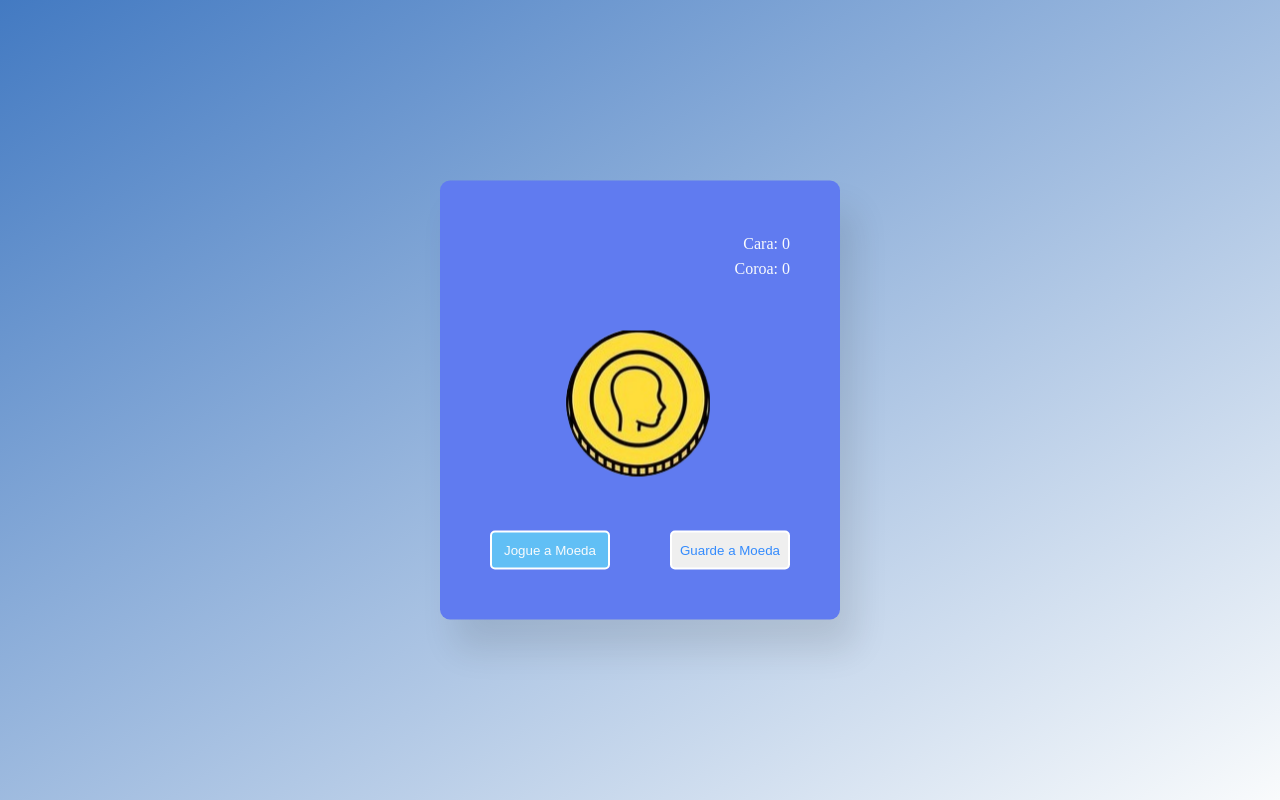
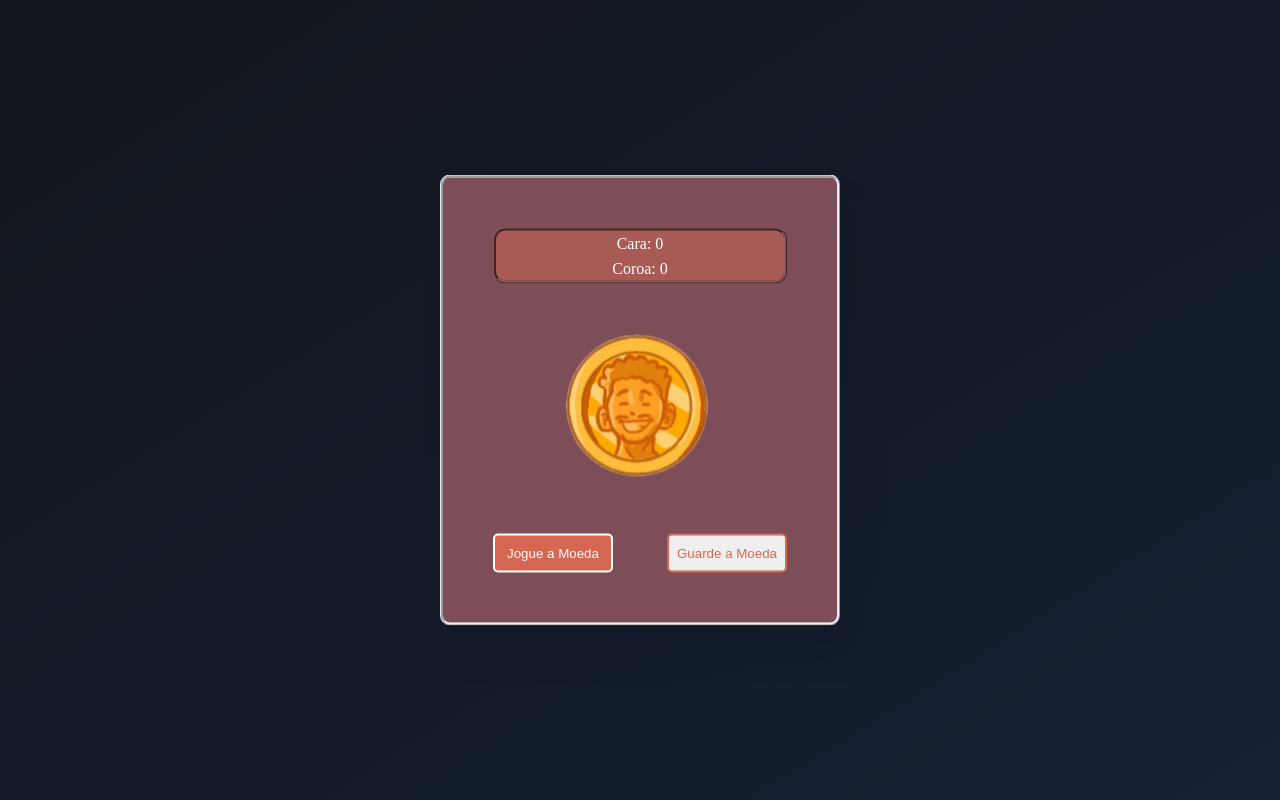
Before and after one commit to JairoLima06/CARA-ou-COROA, a plain HTML site: page index.html in a window 1280 px wide. Drawn offline with Linux system fonts and the light colour scheme.

Commit message:
novas cores

```diff
--- a/index.html
+++ b/index.html
@@ -15,10 +15,10 @@
         </div>
         <div class="coin" id="coin">
             <div class="heads">
-                <img src="./img/cara.png" alt="">
+                <img src="./img/coroa 2.png" alt="">
             </div>
             <div class="tails">
-                <img src="./img/coroa.png" alt="">
+                <img src="./img/cara 1.png" alt="">
             </div>
         </div>
         <div class="buttons">
--- a/style.css
+++ b/style.css
@@ -5,10 +5,11 @@
 }
 body {
     height: 100%;
-    background: linear-gradient(to right bottom, #437ac2, #f9fbfc) fixed;
+    background: linear-gradient(to right bottom, #11151C, #162135) fixed;
 }
  .container {
-    background: #607bf0;
+    border-style: ridge;
+    background: #7D4E57;
     width: 400px;
     padding: 50px;
     position: absolute;
@@ -21,8 +22,12 @@ body {
     perspective: 300px;
  }
 .stats {
-    text-align: right;
-    color: #f9fbfc;
+    border-style:ridge;
+    border-radius: 12px;
+    border-color: #945556;
+    background-color: #d669537c;
+    text-align: center;
+    color: #ffffff;
     font-weight: 500;
     line-height: 25px;
 }
@@ -62,17 +67,18 @@ button {
     cursor: pointer;
 }
 #flip-button {
-    background: #61bff5;
+    background: #D66853;
     color: #f9fbfc;
 
 }
 #flip-button:disabled {
-    background: #526de6;
-    color: #0787ff;
+    background: #D66853;
+    color: #e7edf3;
     border-color: #f9fbfc;
 }
 #reset-button {
-    color: #348bfd;
+    border-color: #D66853;
+    color: #D66853;
 }
 
 @keyframes spin-tails {
```
Also changed, not shown: img/cara 1.png (added), img/coroa 2.png (added), img/e6d020a8-fd48-49bf-943e-adfff5540273.jfif (added).
